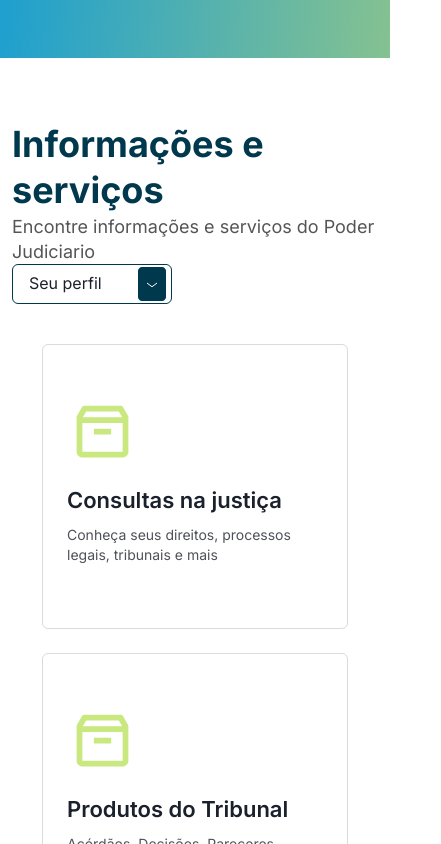
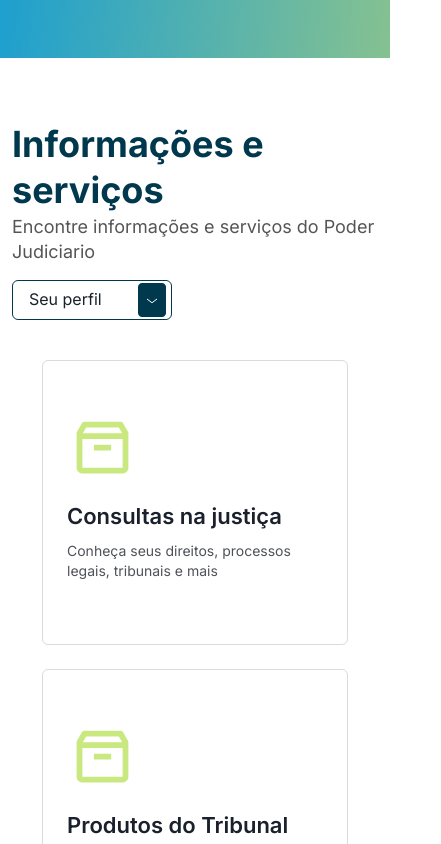
Before and after one commit to yargo11/myTJRN, a Next.js app: page / in a window 390 px wide. Shown: the part 480-1324 px from the top of the page, 441 px wide, since content can reach past the window. Built offline with nearby package versions, Linux system fonts and the light colour scheme.

Commit message:
ajuste nos espacamentos

```diff
--- a/src/components/GradientBorder/index.tsx
+++ b/src/components/GradientBorder/index.tsx
@@ -1,4 +1,4 @@
-import { Box } from "@chakra-ui/layout";
+import { Box } from "@chakra-ui/react";
 
 export default function GradientBorder () {
     return (
--- a/src/components/Header/ApplicationList/index.tsx
+++ b/src/components/Header/ApplicationList/index.tsx
@@ -3,12 +3,11 @@ import { Link, Flex } from '@chakra-ui/react';
 export default function ApplicationList() {
     return (
         <Flex
-            flexWrap='wrap'
             h='35px'
             fontFamily='Inter'
             fontWeight='medium'
             lineHeight='1.21rem'
-            marginTop='15px'
+            marginTop='10px'
             mx='0'>
             <Link href='#'>Webmail</Link>
             <Link href='#' ml='1rem'>Intranet</Link>
--- a/src/components/Header/AreaList/index.tsx
+++ b/src/components/Header/AreaList/index.tsx
@@ -3,7 +3,6 @@ import { Link, Flex } from '@chakra-ui/react';
 export default function AreaList () {
     return (
         <Flex
-            flexWrap='wrap'
             h='35px'
             fontFamily='Inter'
             fontWeight='medium'
--- a/src/components/Home/News/index.tsx
+++ b/src/components/Home/News/index.tsx
@@ -1,4 +1,4 @@
-import { Box, Button, HStack, Link } from "@chakra-ui/react";
+import { Box, Button, Link, Wrap, WrapItem } from "@chakra-ui/react";
 import ContainerBox from "../../ContainerBox";
 import AreaTitle from "../AreaTitle";
 import NewsList from "../../NewsList";
@@ -16,13 +16,16 @@ export default function News () {
         <Box w='full' py='3.938rem' bgColor='tj_light_gray'>
             <ContainerBox>
                 <AreaTitle title='Notícias' subtitle='Saiba o que acontece no Poder Judiciário'/>
+                <Box w='full' mt='2.5rem'>
                     <NewsList newsList={list}/>
+                </Box>
 
-                <HStack mt='3.125rem' justify='end' wrap='wrap' spacing='2rem'>
-                    <Link fontWeight='normal' lineHeight='1.21' textDecor='underline' _hover={{textDecor:'underline'}}>Decisões Judiciais</Link>
-                    <Link fontWeight='normal' lineHeight='1.21' textDecor='underline' _hover={{textDecor:'underline'}}>Seleções</Link>
-                    <Link fontWeight='normal' lineHeight='1.21' textDecor='underline' _hover={{textDecor:'underline'}}>Notas à Imprensa</Link>
-                    <Link fontWeight='normal' lineHeight='1.21' textDecor='underline' _hover={{textDecor:'underline'}}>Mulher</Link>
+                <Wrap justify='end' mt='3.125rem' wrap='wrap' spacing='2rem'>
+                    <WrapItem as={Link} fontWeight='normal' lineHeight='1.21' textDecor='underline' _hover={{textDecor:'underline'}} alignSelf='center'>Decisões Judiciais</WrapItem>
+                    <WrapItem as={Link} fontWeight='normal' lineHeight='1.21' textDecor='underline' _hover={{textDecor:'underline'}} alignSelf='center'>Seleções</WrapItem>
+                    <WrapItem as={Link} fontWeight='normal' lineHeight='1.21' textDecor='underline' _hover={{textDecor:'underline'}} alignSelf='center'>Notas à Imprensa</WrapItem>
+                    <WrapItem as={Link} fontWeight='normal' lineHeight='1.21' textDecor='underline' _hover={{textDecor:'underline'}} alignSelf='center'>Mulher</WrapItem>
+                    <WrapItem>
                         <Button
                             as={Link}
                             h='2.375rem'
@@ -35,7 +38,8 @@ export default function News () {
                             transition='filter 0.2s'
                             _hover={{ filter: 'brightness(120%)' }}
                             _active={{ filter: 'brightness(75%)' }}>Todas as notícias</Button>
-                </HStack>
+                    </WrapItem>
+                </Wrap>
             </ContainerBox>
         </Box>
     );
--- a/src/components/Home/ServiceAndInformation/index.tsx
+++ b/src/components/Home/ServiceAndInformation/index.tsx
@@ -1,8 +1,9 @@
-import { Flex, Select, Wrap, WrapItem } from "@chakra-ui/react";
+import { Flex, Select, SimpleGrid } from "@chakra-ui/react";
 import AreaTitle from "../AreaTitle";
 import { SelectIcon } from './SelectIcon';
 import ContainerBox from "../../ContainerBox";
 import ServiceAndInformationCard from "./ServiceAndInformationCard";
+import { useMediaQuery } from '@chakra-ui/react'
 
 export default function ServiceAndInformation () {
 
@@ -27,24 +28,39 @@ export default function ServiceAndInformation () {
     TopicList.push(item14);
     TopicList.push(item15);
 
+    const [isThinnerThan330] = useMediaQuery("(max-width: 661px)")
+    const [isThinnerThan660] = useMediaQuery("(max-width: 991px)")
+    const [isThinnerThan990] = useMediaQuery("(max-width: 1321px)")
 
+    function getActualWidth () {
+        if(isThinnerThan330) {
+            return 1;
+        } else if (isThinnerThan660) {
+            return 2;
+        } else if (isThinnerThan990) {
+            return 3;
+        } else {
+            return 4;
+        }
+    }
 
     return (
         <ContainerBox py='4rem'>
-            <Flex justifyContent='space-between' alignItems='center' wrap='wrap'>
+            <Flex justifyContent='space-between' wrap='wrap'>
                 <AreaTitle title='Informações e serviços' subtitle='Encontre informações e serviços do Poder Judiciario'/>
-                <Select placeholder="Seu perfil" borderColor='tj_dark_blue' icon={SelectIcon} iconSize='34' w='10rem' _hover={{ borderColor: 'tj_dark_blue'}}>
+                <Select mt='1rem' placeholder="Seu perfil" borderColor='tj_dark_blue' icon={SelectIcon} iconSize='34' w='10rem' _hover={{ borderColor: 'tj_dark_blue'}}>
                     <option value="option1">Option 1</option>
                     <option value="option2">Option 2</option>
                     <option value="option3">Option 3</option>
                 </Select>
             </Flex>
-            <Wrap mt='2.5rem' spacing='1.5rem' justify='center'>
-                {TopicList.map(topic =>
-                    <WrapItem key={topic.id}>
-                        <ServiceAndInformationCard label={topic.label} description={topic.description} link={topic.link}/>
-                    </WrapItem>)}
-            </Wrap>
+
+            <Flex w='full' justifyContent='center' mt='2.5rem'>
+                <SimpleGrid spacing='1.5rem' columns={getActualWidth()}>
+                    {TopicList.map(topic =>
+                            <ServiceAndInformationCard key={topic.link} label={topic.label} description={topic.description} link={topic.link}/>)}
+                </SimpleGrid>
+            </Flex>
         </ContainerBox>
     );
 }
--- a/src/components/NewsList/index.tsx
+++ b/src/components/NewsList/index.tsx
@@ -1,17 +1,36 @@
-import { Wrap, WrapItem } from "@chakra-ui/layout";
+import { Flex, SimpleGrid } from "@chakra-ui/react";
 import NewsCard, { NewsCardProps } from "./NewsCard";
+import { useMediaQuery } from '@chakra-ui/react'
+
 
 interface NewsListProps {
     newsList: Array<NewsCardProps>;
 }
 
 export default function NewsList ({ newsList }:NewsListProps) {
+
+    const [isThinnerThan330] = useMediaQuery("(max-width: 661px)")
+    const [isThinnerThan660] = useMediaQuery("(max-width: 991px)")
+    const [isThinnerThan990] = useMediaQuery("(max-width: 1321px)")
+
+    function getActualWidth () {
+        if(isThinnerThan330) {
+            return 1;
+        } else if (isThinnerThan660) {
+            return 2;
+        } else if (isThinnerThan990) {
+            return 3;
+        } else {
+            return 4;
+        }
+    }
+
     return (
-        <Wrap mt='2.5rem' spacing='1.5rem' justify='center'>
-            {newsList.map(news =>
-                <WrapItem key={news.link}>
-                    <NewsCard date={news.date} title={news.title} link={news.link}/>
-                </WrapItem>)}
-        </Wrap>
+        <Flex w='full' justifyContent='center'>
+            <SimpleGrid spacing='1.5rem' columns={getActualWidth()}>
+                {newsList.map(news =>
+                        <NewsCard key={news.link} date={news.date} title={news.title} link={news.link}/>)}
+            </SimpleGrid>
+        </Flex>
     );
 }
--- a/src/components/PageTitle/index.tsx
+++ b/src/components/PageTitle/index.tsx
@@ -1,5 +1,5 @@
 import { Breadcrumb, BreadcrumbItem, BreadcrumbLink } from "@chakra-ui/breadcrumb";
-import { Box, Text } from "@chakra-ui/layout";
+import { Box, Text } from "@chakra-ui/react";
 import ContainerBox from "../ContainerBox";
 import GradientBorder from "../GradientBorder";
 
--- a/src/pages/noticias/index.tsx
+++ b/src/pages/noticias/index.tsx
@@ -1,4 +1,4 @@
-import { Divider, Flex, Link } from "@chakra-ui/layout";
+import { Divider, Flex, Link } from "@chakra-ui/react";
 import ContainerBox from "../../components/ContainerBox";
 import NewsList from "../../components/NewsList";
 import PageTitle from "../../components/PageTitle";
```
Also changed, not shown: src/components/Home/Search/SearchButton/index.tsx (indentation only). Lines whose indentation alone changed are shown as unchanged.
